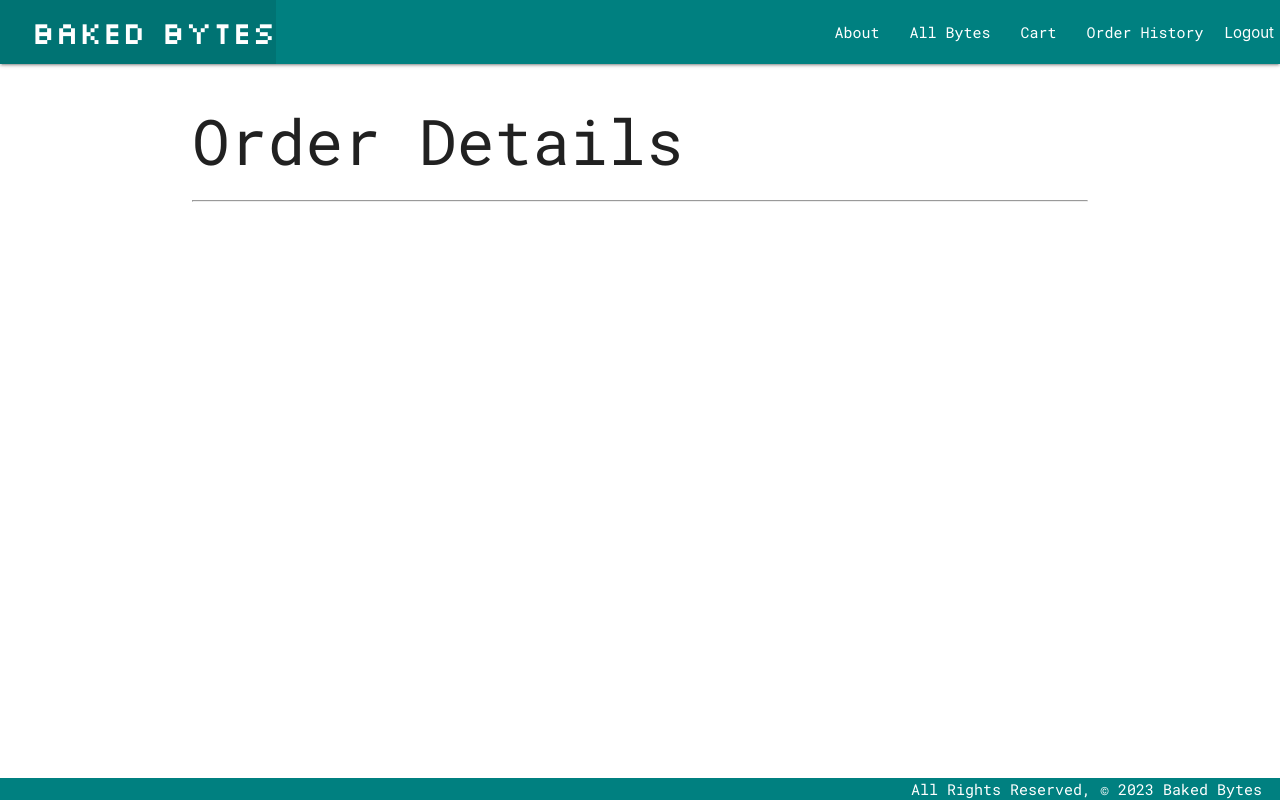
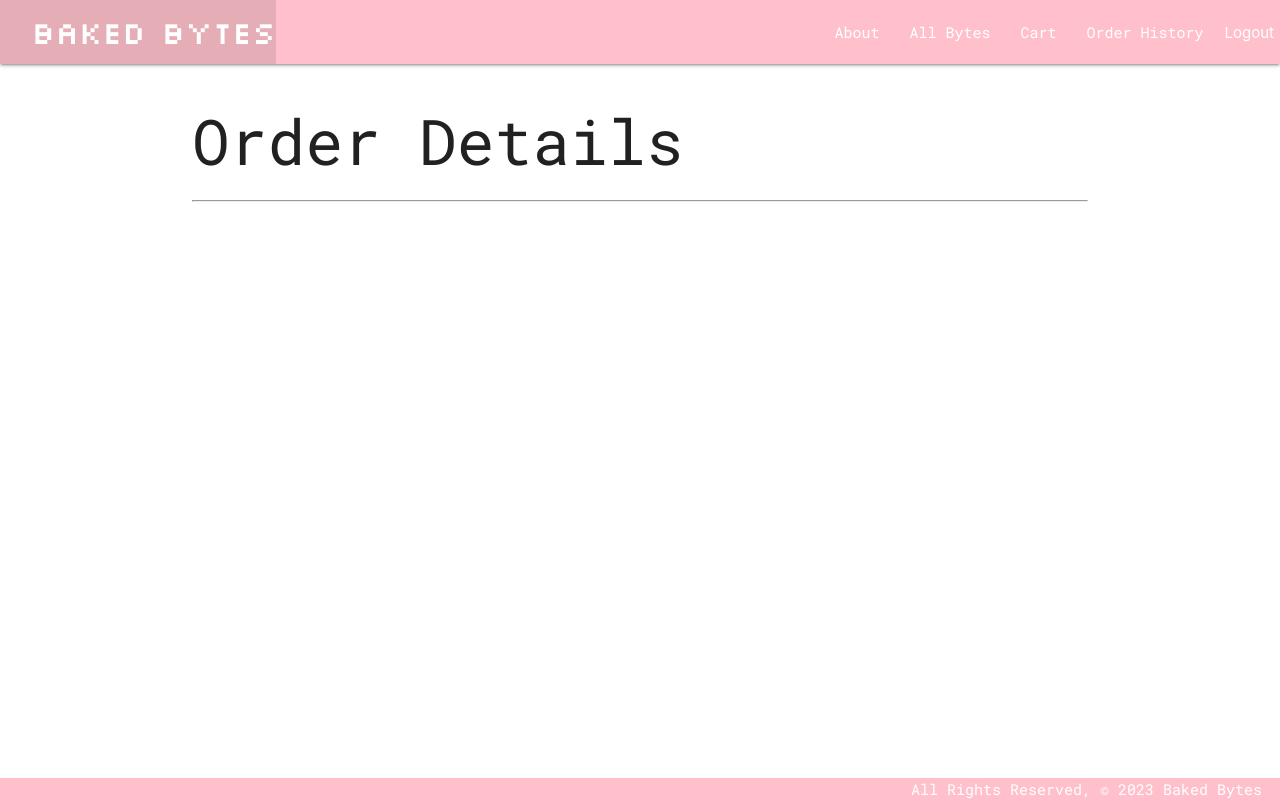
Before and after one commit to caitlinfcorrigan/baked-bytes, a Django app: page /orders/1/ in a window 1280 px wide. Run offline with Django 5.2, Linux system fonts and the light colour scheme; the visitor is signed in with stand-in values (Sample User, id 1); data that the repository does not hold is empty.

Commit message:
updates styling

```diff
--- a/bytes/static/css/style.css
+++ b/bytes/static/css/style.css
@@ -29,8 +29,8 @@
 }
 
 nav {
-    color: #ffff;
-    background-color: teal;
+    color: darkmagenta;
+    background-color: pink;
 }
 
 nav .nav-wrapper{
@@ -49,7 +49,7 @@
 
 .page-footer {
     color: #ffff;
-    background-color: teal;
+    background-color: pink;
 }
 
 div {
@@ -57,7 +57,7 @@
 }
 
 .fake-button {
-    background-color: teal;
+    background-color: pink;
     border: none;
     color: #ffff;
     transition:
@@ -68,3 +68,7 @@
         transition-delay: 0s;
         transition-property: background-color;
 }
+
+button.btn {
+    background-color: pink;
+}
--- a/bytes/templates/order_detail.html
+++ b/bytes/templates/order_detail.html
@@ -10,8 +10,8 @@
                 <span class="card-title">{{ item.byte.item }}</span>
             </a>
             <p>Quantity: {{ item.quantity }}</p>
-            <p>Price: {{ item.byte.price }}</p>
-            <p>Subtotal: {{item.subtotal}}</p>
+            <p>Price: ${{ item.byte.price }}</p>
+            <p>Subtotal: ${{item.subtotal}}</p>
         </div>
     </div>
 {% endfor %}
```
Also changed, not shown: 1 other file.
